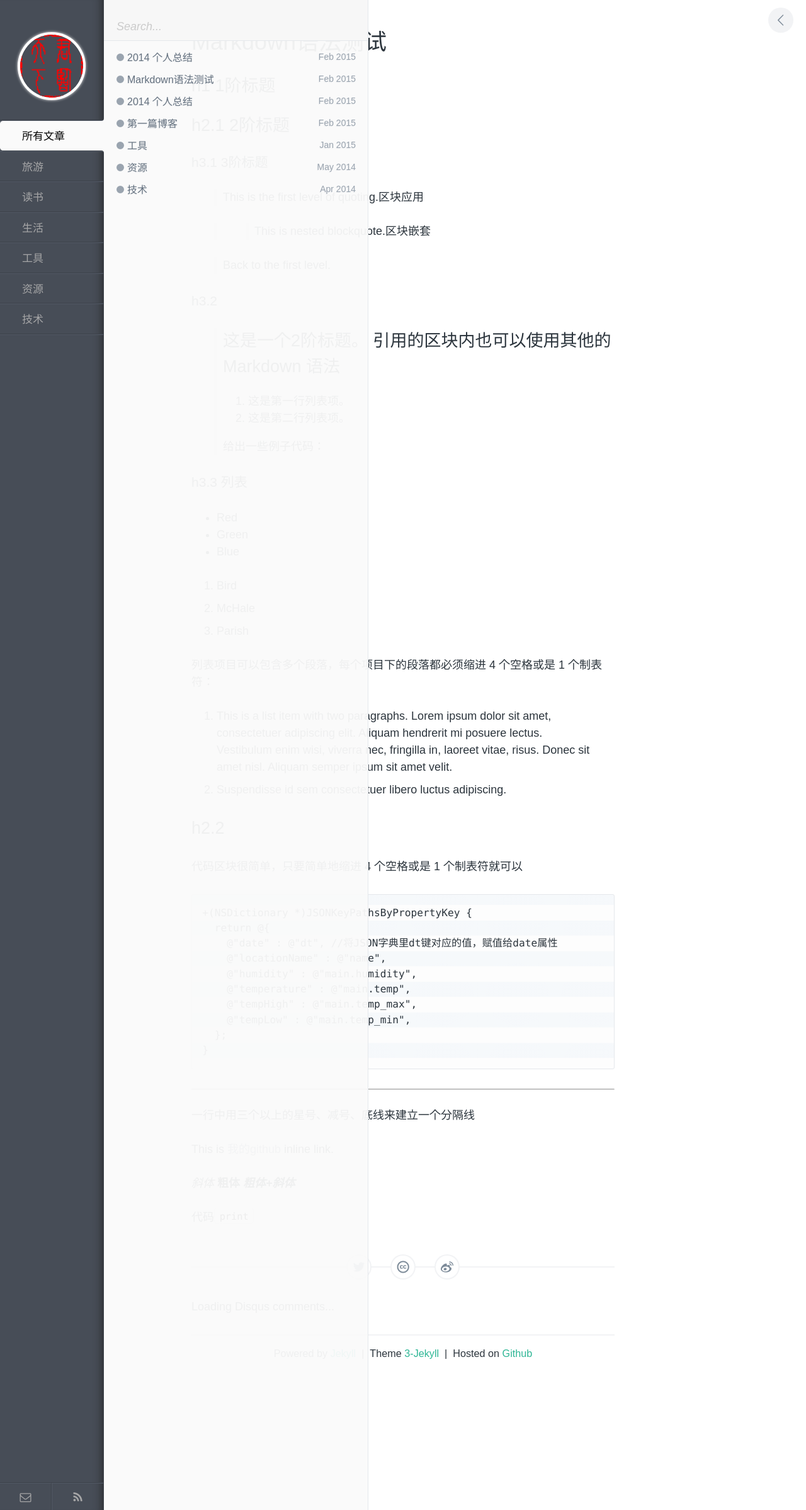
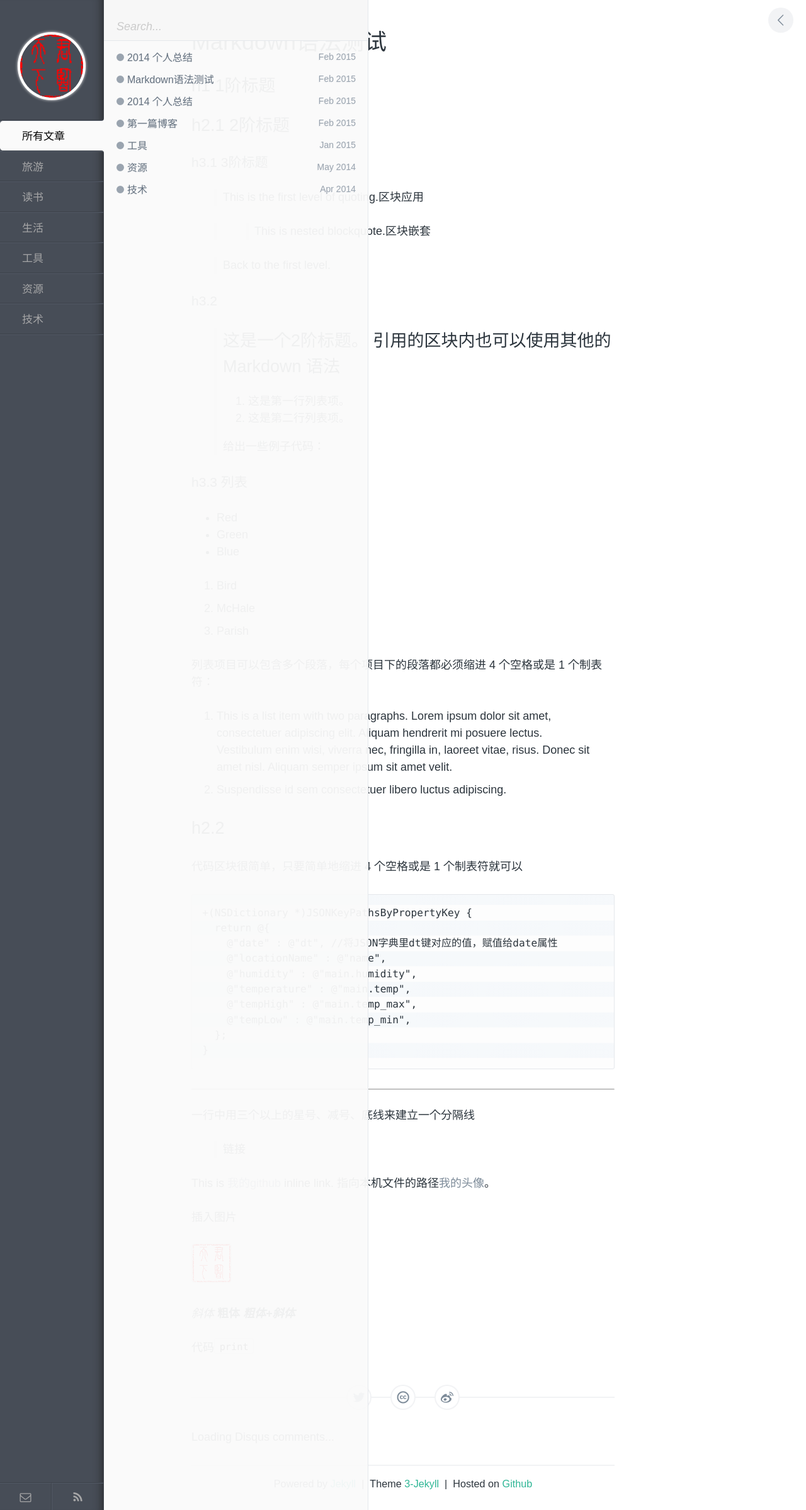
Before and after one commit to kingstal/kingstal.github.io, a Jekyll site: the page built from _posts/2015-02-09-tech-test-markdown.md, in a window 1280 px wide. Shown: the whole page at 63% size. Built offline with Jekyll 4.4.1, drawn with Linux system fonts in a browser that asks for light colours; comment, search, counter and statistics services are not loaded.

Commit message:
Update 2015-02-09-tech-test-markdown.md

```diff
--- a/_posts/2015-02-09-tech-test-markdown.md
+++ b/_posts/2015-02-09-tech-test-markdown.md
@@ -81,9 +81,14 @@ description: 测试Markdown的语法，同时留作以后参考
 一行中用三个以上的星号、减号、底线来建立一个分隔线
 
 
+> 链接
 
 This is [我的github](https://github.com/kingstal) inline link.
+指向本机文件的路径[我的头像](/assets/image/avatar.png)。
 
+插入图片
+
+![我的头像](/assets/image/avatar.png)
 
 
 *斜体*
```
